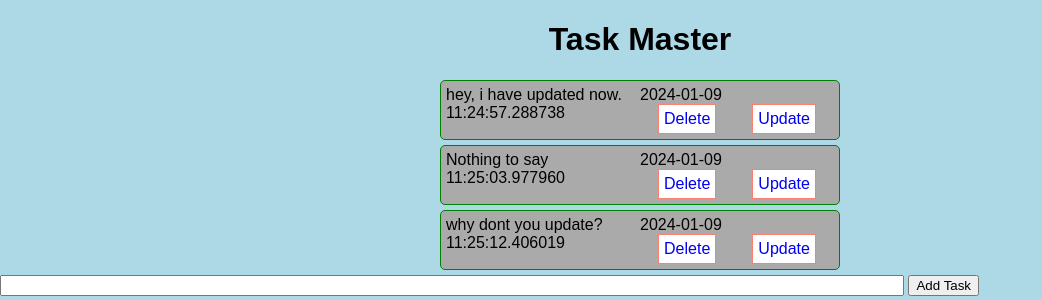
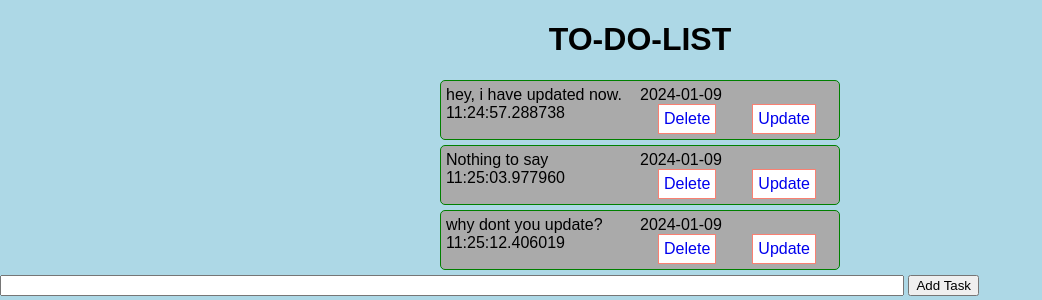
Before and after one commit to AnandC7github/Python-Flask_new, a Flask app: page / in a window 1280 px wide. Shown: the top 300 px of the page, without its empty margins (0-1042 px from the left). Run offline with Flask 3, Linux system fonts and the light colour scheme.

Commit message:
Changed the title only!

```diff
--- a/templates/index.html
+++ b/templates/index.html
@@ -6,7 +6,7 @@
 
 {% block body %}
 <div class="content">
-    <h1 style="text-align: center">Task Master</h1>
+    <h1 style="text-align: center">TO-DO-LIST</h1>
 
     {% if tasks|length < 1 %}
         <h3="text-align:center">There are no tasks. Create one below</h3>
```
